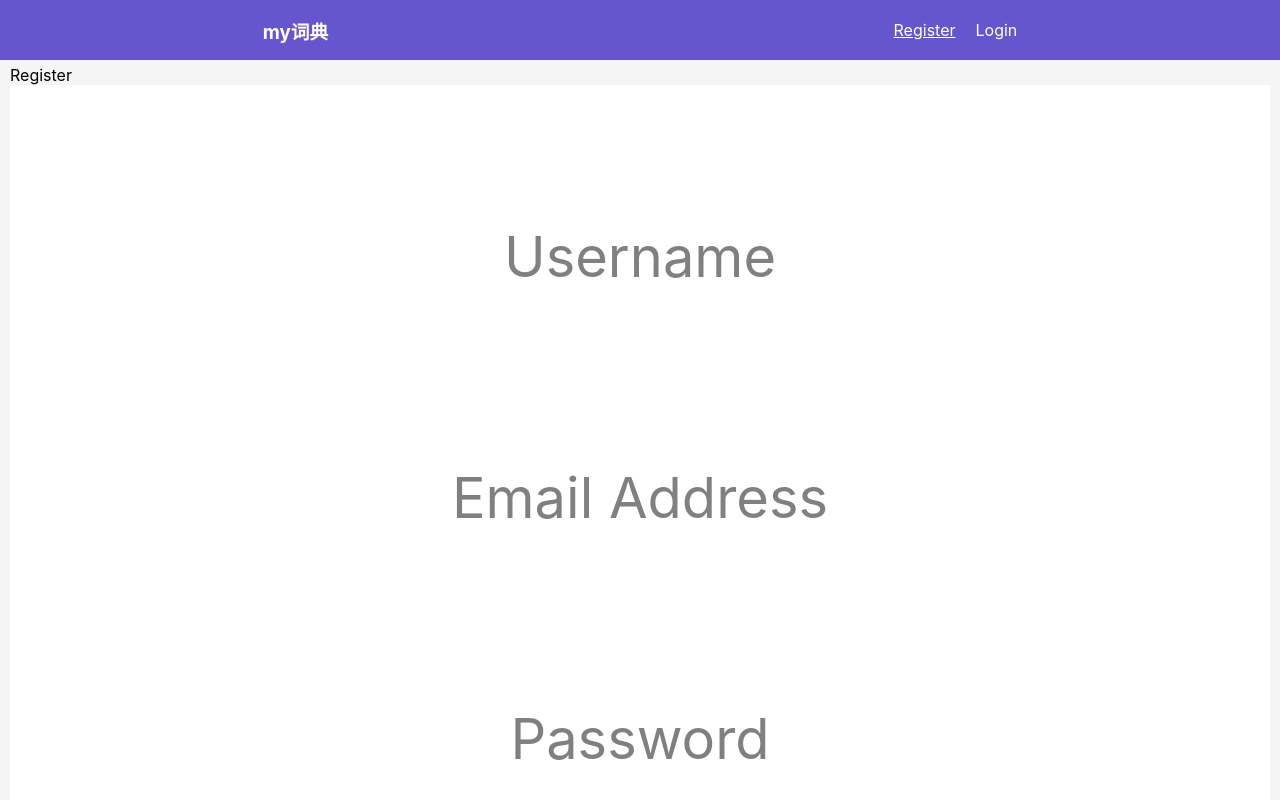
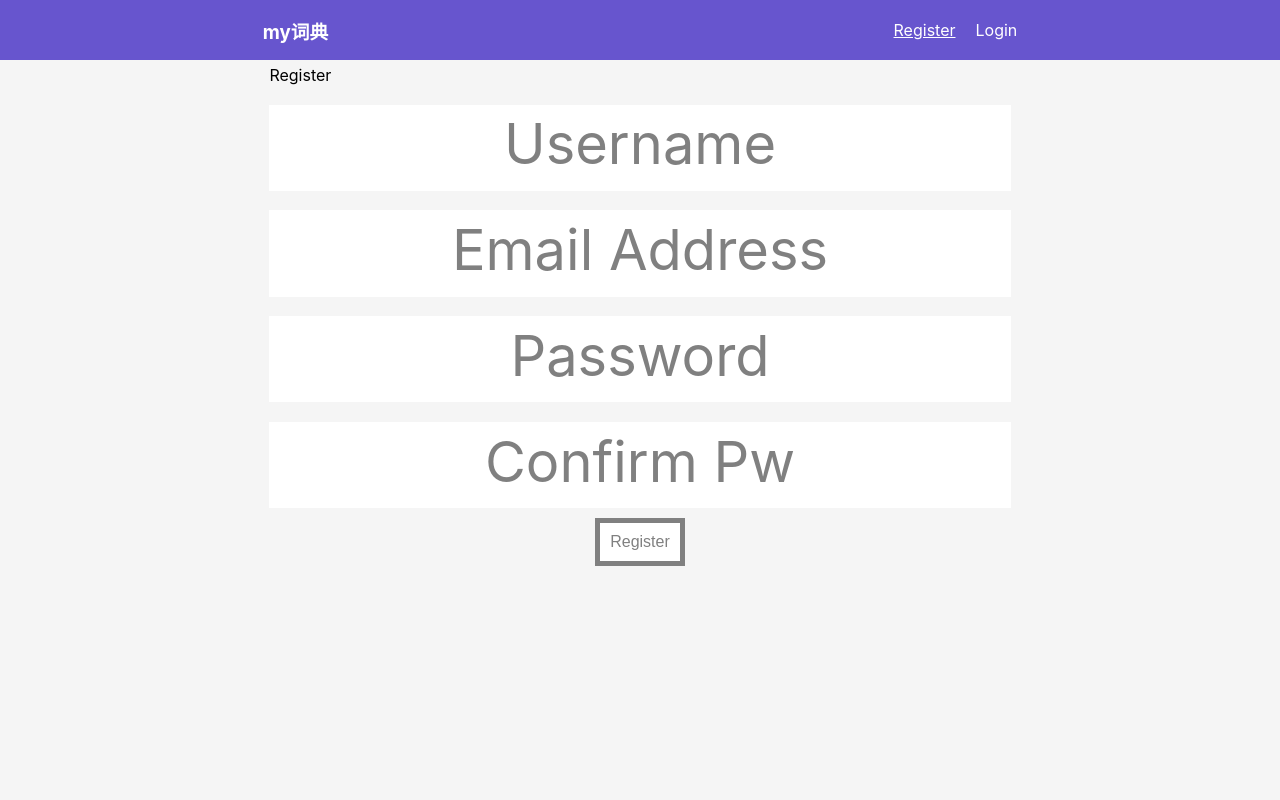
Before and after one commit to rdrgz21/my-cidian, a React (Create React App) app in the folder client/: page /register in a window 1280 px wide. Shown: the top 800 px of the page. Built offline with nearby package versions, Linux system fonts and the light colour scheme; no server answers.

Commit message:
Tweaked styles

```diff
--- a/client/src/components/Chinese/AddChinese/AddChinese.module.css
+++ b/client/src/components/Chinese/AddChinese/AddChinese.module.css
@@ -5,13 +5,13 @@
     height: 100%;
     width: 100%;
     box-sizing: border-box;
+    align-items: center;
 }
 .buttonContainer {
     height: 20px;
     width: 100%;
     display: flex;
     justify-content: space-between;
-    /* border: 2px solid fuchsia; */
 }
 .vocabContainer {
     padding: 20px;
--- a/client/src/components/Chinese/AddChinese/AddReadings/AddReadings.module.css
+++ b/client/src/components/Chinese/AddChinese/AddReadings/AddReadings.module.css
@@ -1,10 +1,9 @@
 .container {
     display: flex;
     height: calc(95% - 20px);
-    width: 100%;
     flex-direction: column;
     align-items: center;
-    /* border: 2px solid yellow; */
+    width: min(80%, 400px);
 }
 .vocabContainer {
     padding: 20px;
--- a/client/src/components/Chinese/AddChinese/AddSingleReading/AddSingleReading.js
+++ b/client/src/components/Chinese/AddChinese/AddSingleReading/AddSingleReading.js
@@ -26,7 +26,7 @@ export const AddSingleReading = props => {
 
     const handleChange = event => {
         setMessage('');
-        setInput(event.target.value.toLowerCase());
+        setInput(event.target.value.toLowerCase().trim());
     }
 
     const handleClick = event => {
@@ -49,7 +49,7 @@ export const AddSingleReading = props => {
             <h1>{characters[index]}</h1>
             <form>
                 <Input placeholder='Reading' handleChange={handleChange} name='reading' value={input} isInputValid={isValidInput} />
-                <div>
+                <div className={AddSingleReadingCSS.buttonContainer}>
                     {index > 0 && <StyledButton onClick={previousCharacter} type='button'>Back</StyledButton>}
                     <StyledButton onClick={handleClick} type='submit'>Next</StyledButton>
                 </div>
--- a/client/src/components/Chinese/AddChinese/AddSingleReading/AddSingleReading.module.css
+++ b/client/src/components/Chinese/AddChinese/AddSingleReading/AddSingleReading.module.css
@@ -16,5 +16,8 @@
     justify-content: center;
 }
 .singleCharacterEdit h1 {
-    font-size: 25vw;
+    font-size: 25vh
 }
+.buttonContainer {
+    padding: 2em;
+}
--- a/client/src/components/Chinese/AddChinese/AddZhEn/AddZhEn.module.css
+++ b/client/src/components/Chinese/AddChinese/AddZhEn/AddZhEn.module.css
@@ -19,6 +19,8 @@
     width: 100%;
     box-sizing: border-box;
     align-items: center;
+    height: 40%;
+    justify-content: space-evenly;
 }
 
 .form {
--- a/client/src/components/Chinese/AddChinese/Review/Review.module.css
+++ b/client/src/components/Chinese/AddChinese/Review/Review.module.css
@@ -9,6 +9,7 @@
 .buttonContainer {
     display: flex;
     justify-content: space-around;
+    margin: 2em;
 }
 .message {
     height: 2em;
--- a/client/src/components/General/Input/Input.module.css
+++ b/client/src/components/General/Input/Input.module.css
@@ -1,17 +1,16 @@
 .customField {
     position: relative;
     font-size: 7vh;
-    padding-top: 20px;
-    margin-bottom: 5px;
+    padding-top: 0.35em;
     width: 100%;
     text-align: center;
 }
 .input {
     width: 100%;
     box-sizing: border-box;
-    font-size: 15vw;
+    font-size: 1em;
     transition: border 0.2s ease;
-    padding: 5px;
+    padding: 0.1em;
     border: 5px solid transparent;
     text-align: center;
 }
@@ -20,7 +19,7 @@
     box-sizing: border-box;
     color: grey;
     position: absolute;
-    top: 25px;
+    top: 0.45em;
     left: 0;
     white-space: nowrap;
     transition:
@@ -42,8 +41,8 @@
 
 .input:valid + .placeholder,
 .input:focus + .placeholder {
-    top: 12px;
-    font-size: 2vh;
+    top: 0.7em;
+    font-size: 0.3em;
 }
 
 .placeholder {
@@ -55,7 +54,7 @@
     color: orange;
     background-color: rgb(245, 245,245);
     width: fit-content;
-    padding: 0 5px;
+    padding: 0 0.5em;
 
 }
 .inputInvalid {
--- a/client/src/components/Pages/Login/Login.module.css
+++ b/client/src/components/Pages/Login/Login.module.css
@@ -6,6 +6,14 @@
     justify-content: center;
 }
 
+.inputContainer {
+    display: flex;
+    flex-direction: column;
+    width: 100%;
+    box-sizing: border-box;
+    align-items: center;
+}
+
 .form {
     display: flex;
     flex-direction: column;
--- a/client/src/components/Pages/Register/Register.module.css
+++ b/client/src/components/Pages/Register/Register.module.css
@@ -6,6 +6,14 @@
     justify-content: center;
 }
 
+.inputContainer {
+    display: flex;
+    flex-direction: column;
+    width: 100%;
+    box-sizing: border-box;
+    align-items: center;
+}
+
 .form {
     display: flex;
     flex-direction: column;
```
